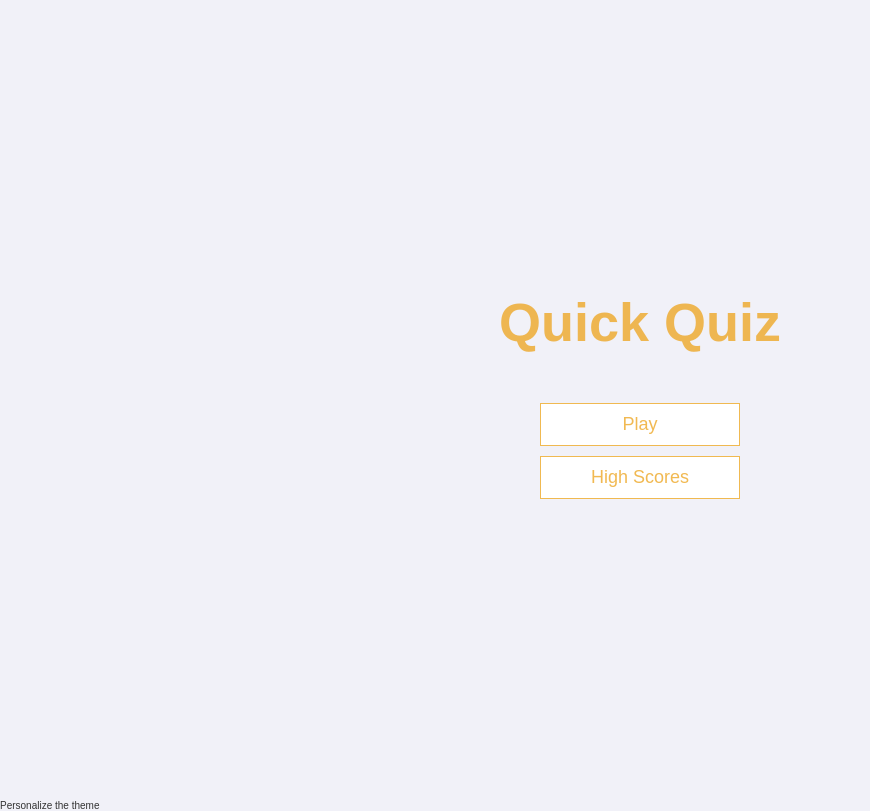
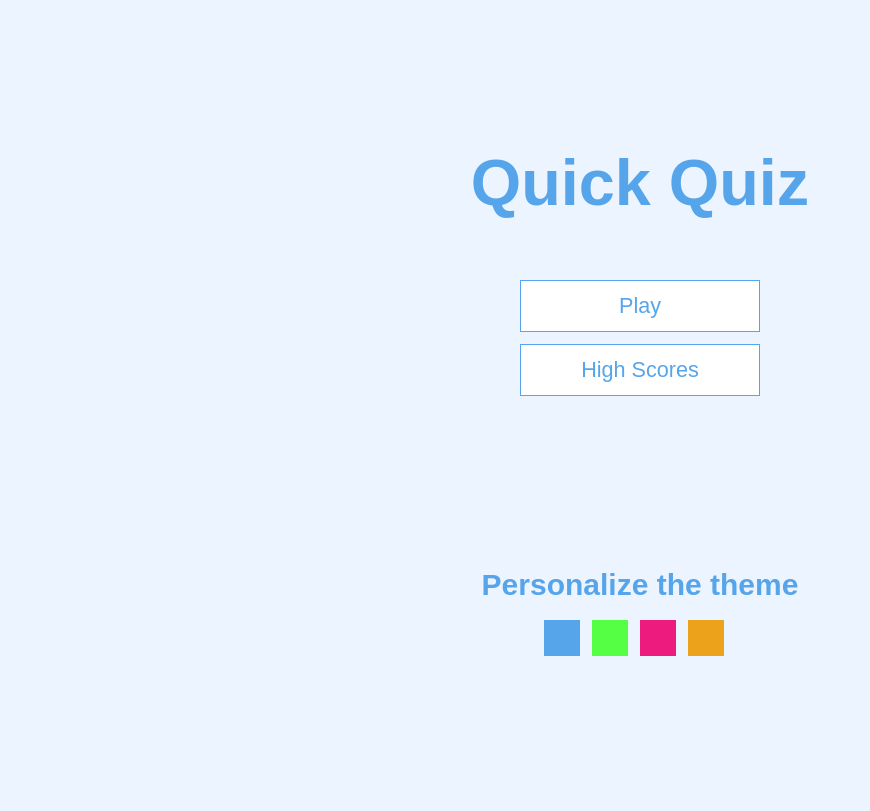
Before and after one commit to deeadvocate/Quiz-App, a plain HTML site: page index.html in a window 1280 px wide. Shown: the whole page, without its empty margins (0-870 px from the left). Drawn offline with Linux system fonts and the light colour scheme; no server answers.

Commit message:
another change

```diff
--- a/app.css
+++ b/app.css
@@ -1,7 +1,7 @@
 :root{
-    background-color: #ececf5b2;
+    background-color: #ecf5ff;
     font-size: 62.5%;
-    --primary-color : #eca31bc2;
+    --primary-color : #56a5eb;
     --dark-color : #333333;
     --white-color: #ffffff;
 }
@@ -59,6 +59,13 @@ h3 {
     display: flex;
     flex-direction: column;
 }
+
+.flex-row{
+  display: flex;
+  flex-direction: row;
+  justify-content: space-around;
+}
+
 .flex-center {
     justify-content: center;
     align-items: center;
@@ -79,6 +86,47 @@ h3 {
     display: none;
   }
 
+  /* Personalize */
+
+  .personalize {
+    margin-top: 20vh;
+    color: green;
+    font-size: 1.9rem;
+  }
+
+  .personalize p{
+    font-size: 2.5rem;
+    color: var(--primary-color);
+    font-weight: bold;
+  }
+
+  .box{
+    margin-top: 1.5rem;
+  }
+
+  .bx{
+    width: 3rem;
+    height: 3rem;
+    background-color: black;
+    margin-right: 1rem;
+    cursor: pointer;
+  }
+
+  .box1 {
+    background-color: var(--primary-color);
+  }
+
+  .box2{
+    background-color: #55ff44;
+  }
+
+  .box3{
+    background-color: #ec1b7d;
+  }
+
+  .box4{
+    background-color: #eca31b;
+  }
   /* BUTTONS */
 
   .btn {
@@ -135,6 +183,7 @@ h3 {
 
   .choice-text {
     padding: 1.5rem;
+    width: 100%;
   }
 
 
@@ -219,3 +268,22 @@ input::placeholder{
 .high-score:hover {
   transform: scale(1.025);
 }
+
+
+
+/* MEDIA QUERIES */
+
+@media screen and (max-width:360px){
+  :root{
+    font-size: 50%;
+
+  }
+
+}
+
+@media screen and (min-width:800px){
+  :root{
+    font-size: 75%;
+  }
+
+}
--- a/index.html
+++ b/index.html
@@ -12,15 +12,22 @@
         <h1>Quick Quiz</h1>
         <a href="games.html" class="btn">Play</a>
         <a href="highscore.html" class="btn">High Scores</a>
+        <div class="personalize">
+            <p>Personalize the theme</p>
+            <div class="box flex-center flex-row">
+                <div class="box1 bx"></div>
+                <div class="box2 bx"></div>
+                <div class="box3 bx"></div>
+                <div class="box4 bx"></div>
+            </div>
+        </div>
     </div>
     </div>
 
 
 
 
-    <div class="flex-center flex-row">
-        <p>Personalize the theme</p>
-    </div>
+
 
 
 
```
